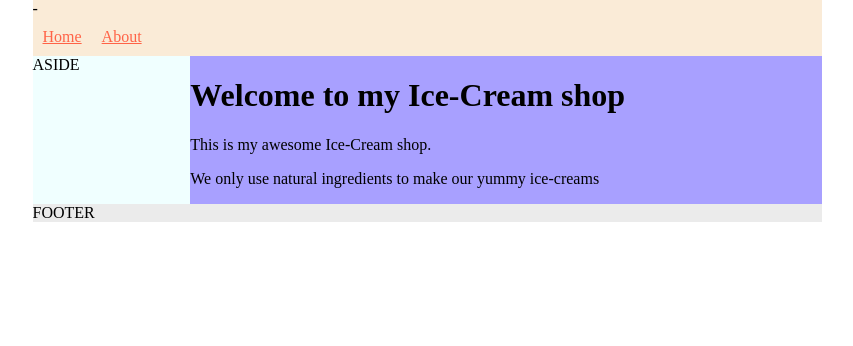
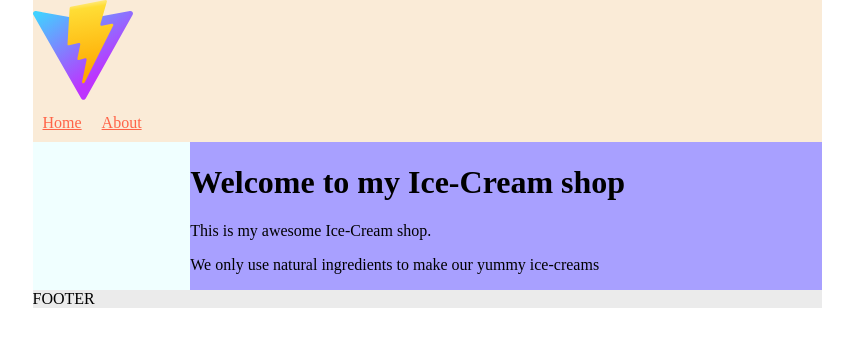
Before and after one commit to Erjankydyrov/test2-dipmloma23, a React (Vite) app: page / in a window 1280 px wide. Shown: the top 346 px of the page, without its empty margins (213-1066 px from the left). Built offline with nearby package versions, Linux system fonts and the light colour scheme.

Commit message:
Category list component

```diff
--- /dev/null
+++ b/src/components/CategoryList/CategoryList.jsx
@@ -0,0 +1,22 @@
+import { useState } from "react";
+import "./CategoryList.css";
+
+export default function CategoryList() {
+  const [categories, setCategories] = useState([]);
+
+  const output = categories.map(category => (
+    <li key={category.id}>
+      <NavLink to={'/category/' + category.path}>
+        {category.name}
+      </NavLink>
+    </li>
+  ));
+
+  return (
+    <div className="CategoryList">
+      <ul>
+        {output}
+      </ul>
+    </div>
+  );
+}
--- a/src/components/Layout/Layout.jsx
+++ b/src/components/Layout/Layout.jsx
@@ -1,3 +1,4 @@
+import CategoryList from "../CategoryList/CategoryList";
 import Logo from "../Logo/Logo";
 import Nav from "../Nav/Nav";
 import "./Layout.css";
@@ -6,11 +7,11 @@ export default function Layout(props) {
   return (
     <div className="Layout">
       <header>
-       -
+        <Logo />
         <Nav />
       </header>
       <aside>
-        ASIDE
+        <CategoryList />
       </aside>
       <main>
         {props.children}
```
Also changed, not shown: src/components/CategoryList/CategoryList.css (added).
